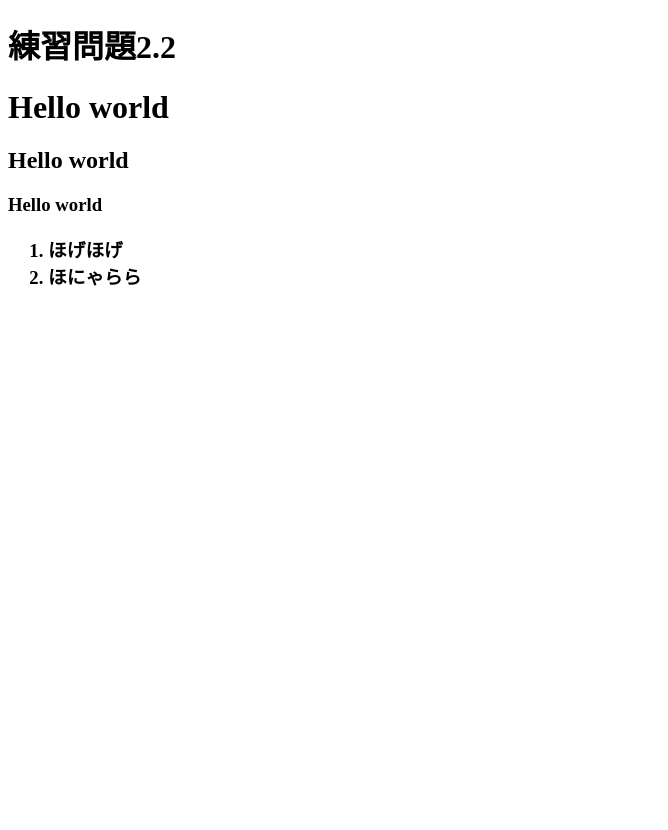
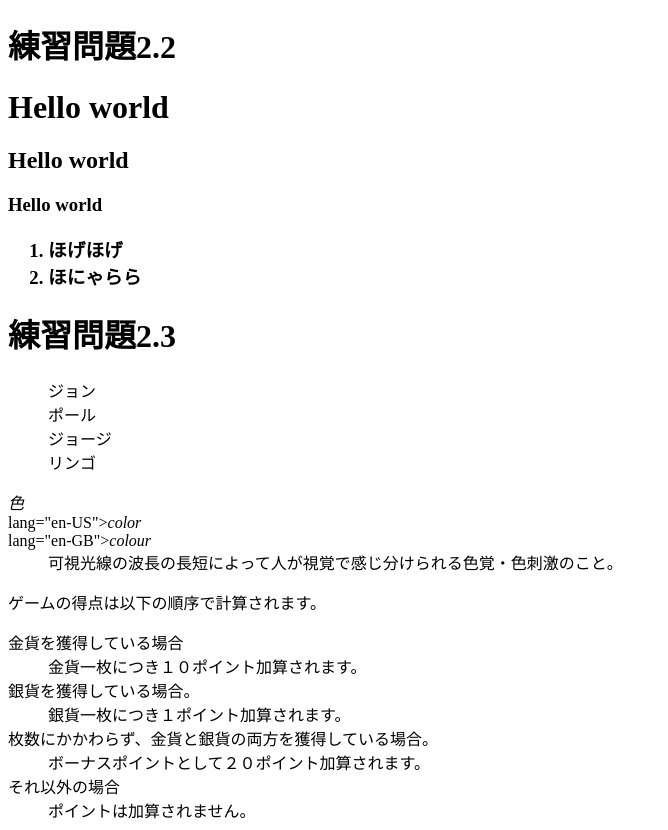
Before and after one commit to kaji1112/web2002-1, a plain HTML site: page index.html in a window 1280 px wide. Shown: the whole page, without its empty margins (0-668 px from the left). Before the commit the page ends 800 px from the top, so only its background shows below. Drawn offline with Linux system fonts and the light colour scheme.

Commit message:
Update index.html

```diff
--- a/index.html
+++ b/index.html
@@ -20,6 +20,35 @@
    <li>ほげほげ</li>
    <li>ほにゃらら</li>
   </ol>
+
+  <h1>練習問題2.3</h1>
+   <dl>
+  <dl作者></dl>
+  <dd>ジョン</dd>
+ <dd>ポール</dd>
+ <dd>ジョージ</dd>
+ <dd>リンゴ</dd>
+ </dl>
+
+  <dl>
+  <dt lang="ja"><dfn>色</dfn></dt>
+   <dt> lang="en-US"><dfn>color</dfn></dt>
+    <dt> lang="en-GB"><dfn>colour</dfn></dt>
+   <dd>可視光線の波長の長短によって人が視覚で感じ分けられる色覚・色刺激のこと。</dd>
+  </dl>
+  <p>ゲームの得点は以下の順序で計算されます。</p>
+  </dl>
+  <dt>金貨を獲得している場合</dt>
+  <dd>金貨一枚につき１０ポイント加算されます。</dd>
+  </dd>
+  <dt>銀貨を獲得している場合。</dt>
+  <dd>銀貨一枚につき１ポイント加算されます。</dd>
+  <dt>枚数にかかわらず、金貨と銀貨の両方を獲得している場合。</dt>
+  <dd>ボーナスポイントとして２０ポイント加算されます。</dd>
+  <dt>それ以外の場合</dt>
+  <dd>ポイントは加算されません。</dd>
+ </dl>
+
 </body>
 
 </html>
```
